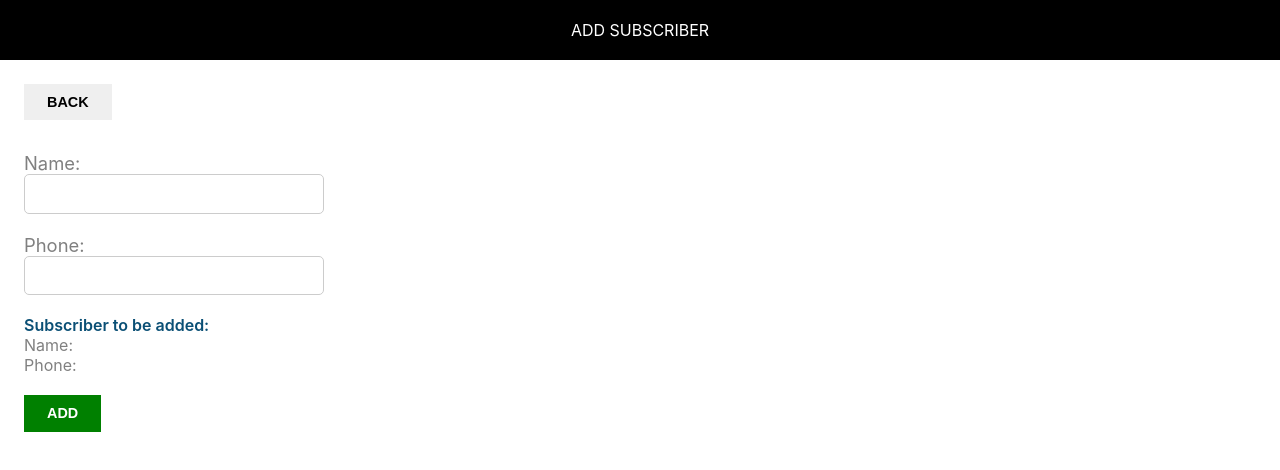
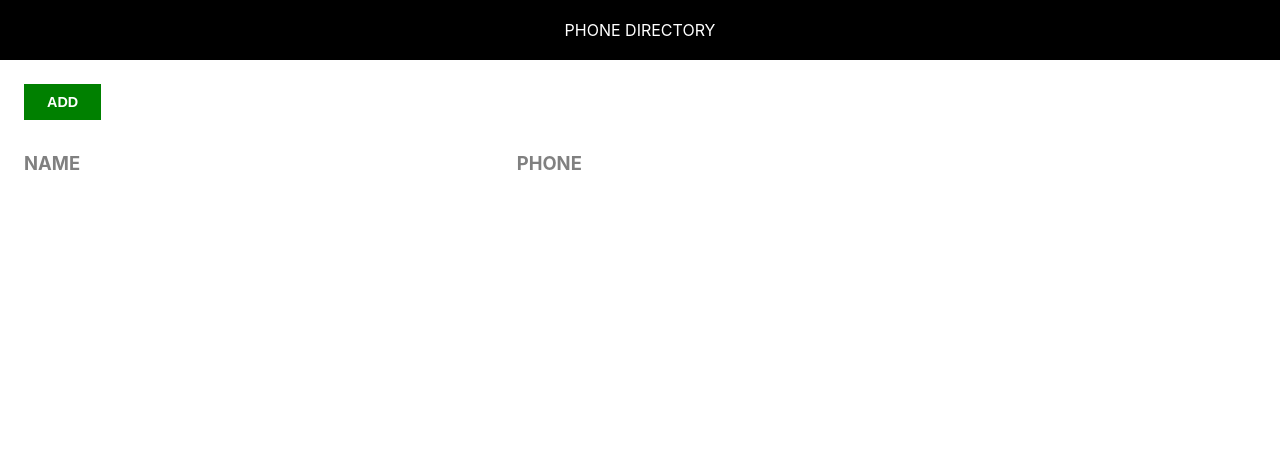
Before and after one commit to devansh-yadav/phone-directory, a React (Create React App) app: page / in a window 1280 px wide. Shown: the top 470 px of the page. Built offline with nearby package versions, Linux system fonts and the light colour scheme.

Commit message:
added state in 'AddSubscriber' and 'App' components

```diff
--- a/src/AddSubscriber.js
+++ b/src/AddSubscriber.js
@@ -3,6 +3,22 @@
 import './AddSubscriber.css'
 
 class AddSubscriber extends Component {
+
+    constructor() {
+        super();
+        this.state = {
+            id: 0,
+            name: '',
+            phone: ''
+        }
+    }
+
+    inputChangedHandler = (e) => {
+        const state = this.state;
+        state[e.target.name] = e.target.value;
+        this.setState(state);
+    }
+
     render() {
         return(
             <div>
@@ -11,16 +27,18 @@
                     <button className="custom-btn">Back</button>
                     <form className="subscriber-form" action="">
                         <label htmlFor="name" className="label-control">Name: </label> <br/>
-                        <input id="name" type="text" className="input-control" name="name" /> <br/> <br/>
+                        <input id="name" type="text" className="input-control" name="name" onChange={this.inputChangedHandler}/> <br/> <br/>
                         <label htmlFor="phone" className="label-control">Phone: </label> <br/>
-                        <input id="phone" type="text" className="input-control" name="phone" /> <br/> <br/>
+                        <input id="phone" type="text" className="input-control" name="phone" onChange={this.inputChangedHandler} /> <br/> <br/>
+
+                        <div className="subscriber-info-container">
+                            <span className="subscriber-to-add-heading">Subscriber to be added: </span> <br />
+                            <span className="subscriber-info">Name: {this.state.name}</span> <br />
+                            <span className="subscriber-info">Phone: {this.state.phone}</span>
+                        </div>
+
+                        <button type="submit" className="custom-btn add-btn">Add</button>
                     </form>
-                    <div className="subscriber-info-container">
-                        <span className="subscriber-to-add-heading">Subscriber to be added: </span> <br />
-                        <span className="subscriber-info">Name: </span> <br />
-                        <span className="subscriber-info">Phone: </span>
-                    </div>
-                    <button type="submit" className="custom-btn add-btn">Add</button>
                 </div>
             </div>
         )
--- a/src/App.js
+++ b/src/App.js
@@ -1,25 +1,36 @@
-import React from "react";
+import React, { Component } from 'react';
 import Header from "./Header";
 import './App.css';
+import './common/common.css'
 
-function App() {
+// let subscribers = [
+//   {
+//     id: 1,
+//     name: "Shilpa",
+//     phone: "8888888888"
+//   },
+//   {
+//     id: 2,
+//     name: "Srishti",
+//     phone: "9999999999"
+//   }
+// ]
 
-  let subscribers = [
-    {
-      id: 1,
-      name: "Shilpa",
-      phone: "8888888888"
-    },
-    {
-      id: 2,
-      name: "Srishti",
-      phone: "9999999999"
+class App extends Component {
+
+  constructor() {
+    super();
+    this.state = {
+      subscribersListToShow: []
     }
-  ]
+  }
+
+  render() {
+
 
     return (
       <div>
-      <Header heading = "Phone Directory"/>
+        <Header heading="Phone Directory" />
 
         <div className="body-container">
 
@@ -31,7 +42,7 @@
           </div>
 
           {
-          subscribers.map(sub => {
+            this.state.subscribersListToShow.map(sub => {
               return <div key={sub.id} className="grid-container">
                 <span className="grid-item">{sub.name}</span>
                 <span className="grid-item">{sub.phone}</span>
@@ -47,4 +58,6 @@
     );
   }
 
+}
+
 export default App;
--- a/src/index.js
+++ b/src/index.js
@@ -8,7 +8,7 @@
 
 ReactDOM.render(
   <React.StrictMode>
-    <AddSubscriber />
+    <App />
   </React.StrictMode>,
   document.getElementById('root')
 );
```
Lines whose indentation alone changed are shown as unchanged.
